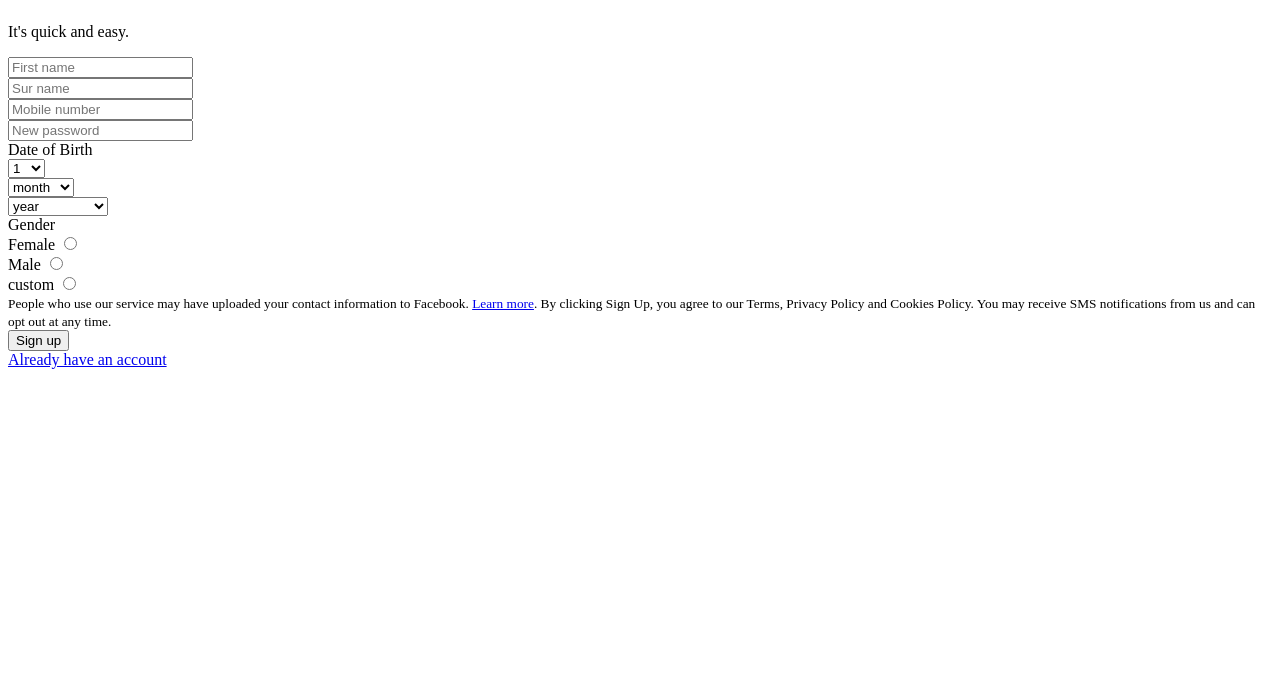
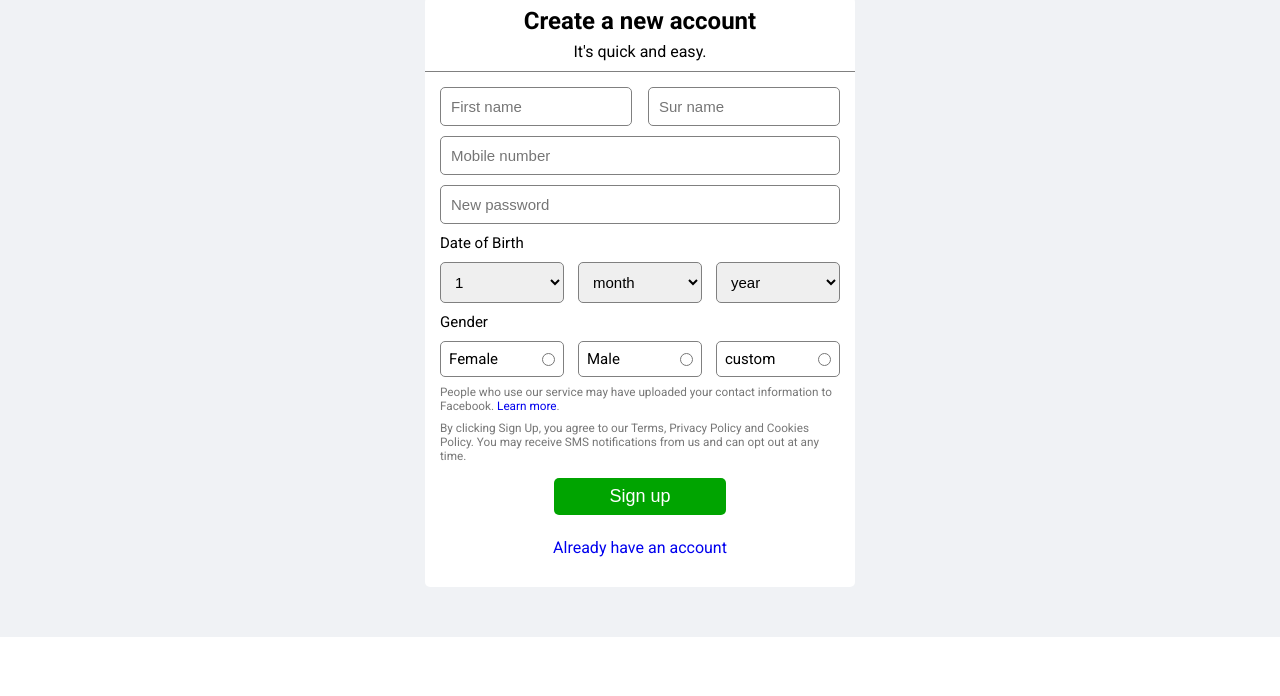
Before and after one commit to Varshini3114/facebookclone1, a plain HTML site: page index.html in a window 1280 px wide. Shown: the part 104-800 px from the top of the page. Drawn offline with Linux system fonts and the light colour scheme.

Commit message:
Update index.html

```diff
--- a/index.html
+++ b/index.html
@@ -9,7 +9,7 @@
     <link rel="preconnect" href="https://fonts.gstatic.com" crossorigin>
     <link href="https://fonts.googleapis.com/css2?family=Roboto:ital,wght@0,100;0,300;0,400;0,500;0,700;0,900;1,100;1,300;1,400;1,500;1,700;1,900&display=swap"
         rel="stylesheet">
-    <link rel="stylesheet" href= "/facebook signup/styles.css"/>
+    <link rel="stylesheet" href= "/facebookclone1/styles.css"/>
 
 
 
```
